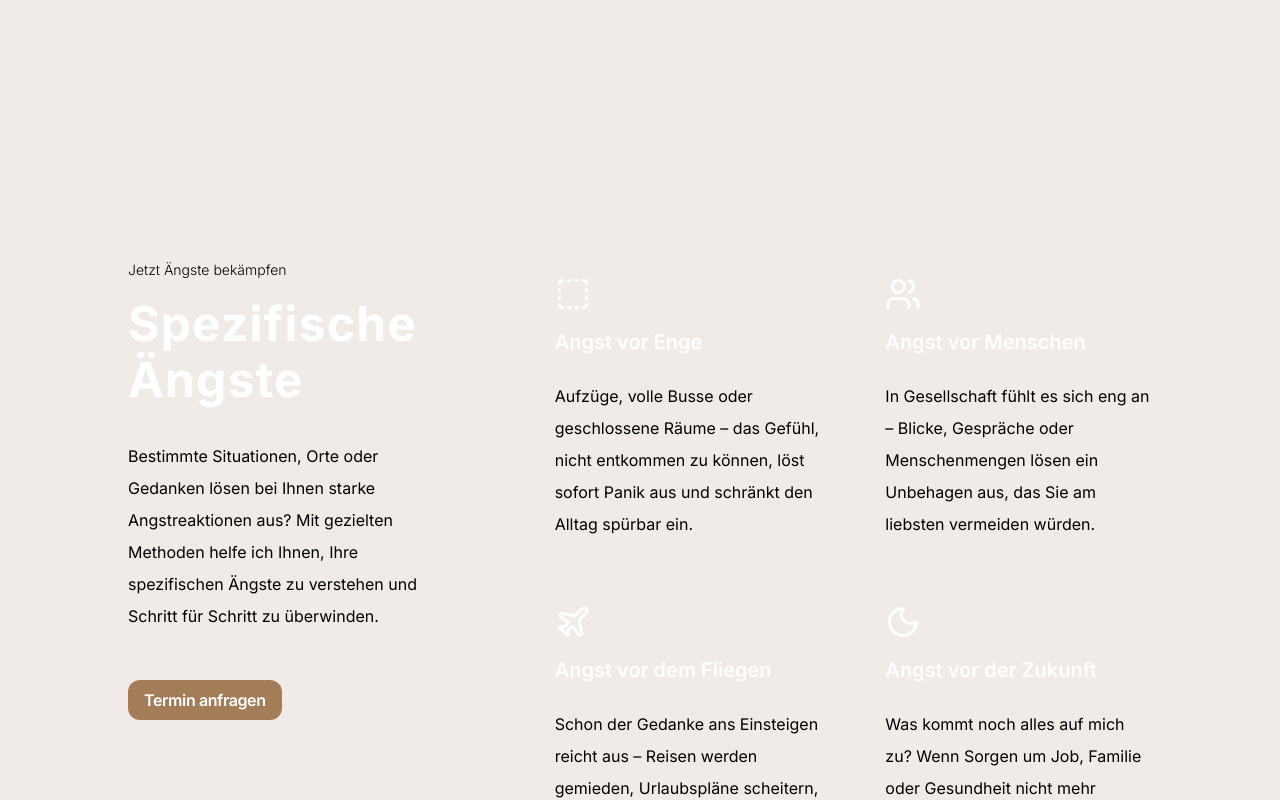
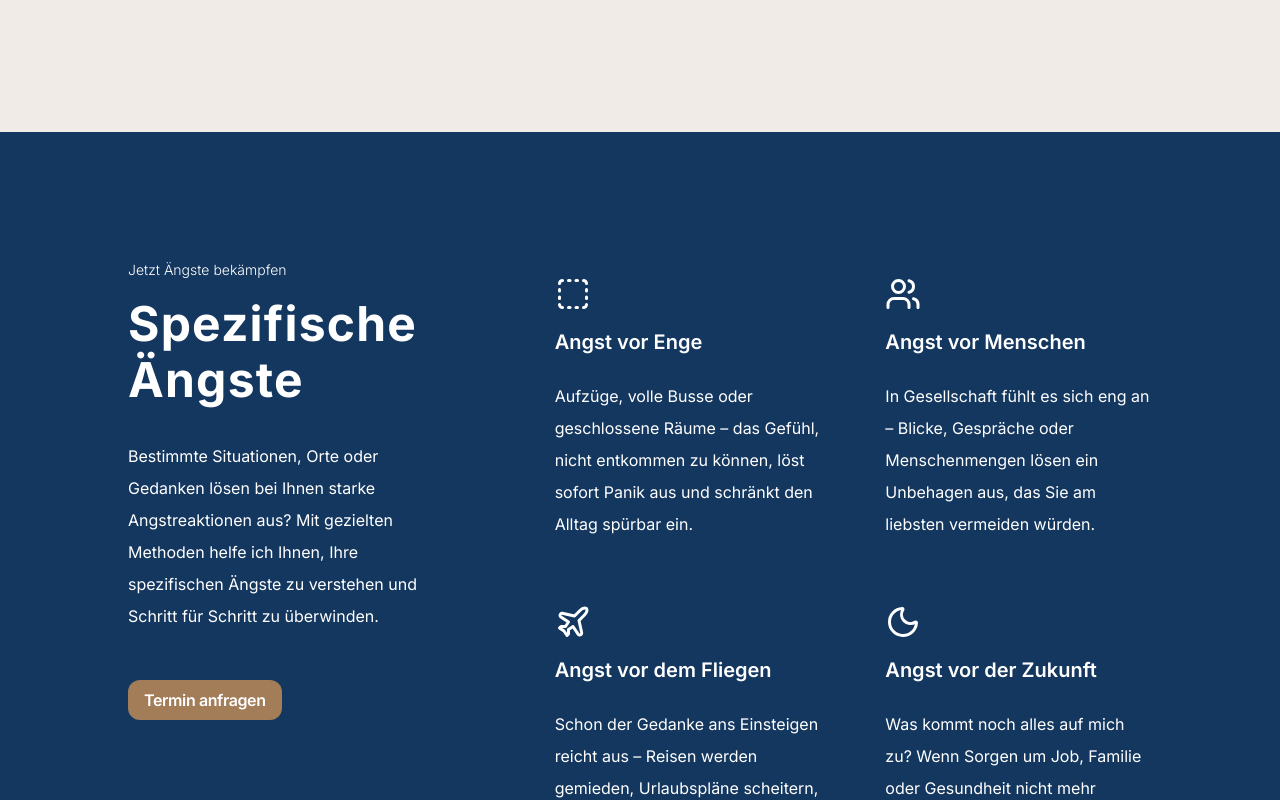
Before and after one commit to dscmari/gabriele-k, a Next.js app: page /angst-mindern in a window 1280 px wide. Shown: the part 1820-2620 px from the top of the page. Built offline with nearby package versions, Linux system fonts and the light colour scheme.

Commit message:
fix Features component in anxiety route

```diff
--- a/app/angst-mindern/page.tsx
+++ b/app/angst-mindern/page.tsx
@@ -61,7 +61,7 @@ export default function page() {
           />
         </div>
       </section>
-      <section className="p-4 py-24 mt-16 md:p-16 lg:p-32 scroll-mt-24">
+      <section className="bg-custom-blue text-white p-4 py-24 mt-16 md:p-16 lg:p-32 scroll-mt-24">
         <Features data={anxietyFeatures} />
       </section>
       <section className="lg:pt-32 xl:pt-48 lg:px-32 pt-12 flex flex-col gap-8 lg:flex-row lg:gap-16 lg:items-center">
```
